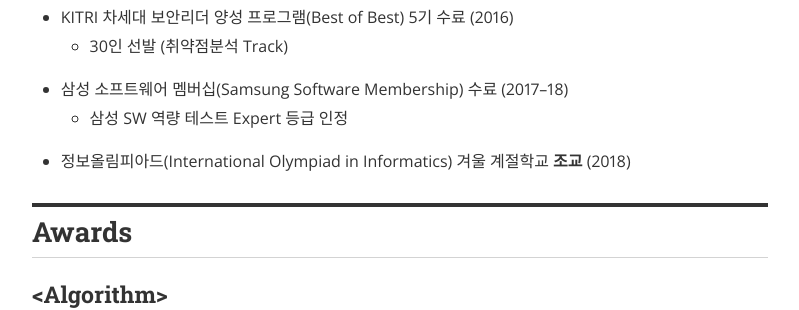
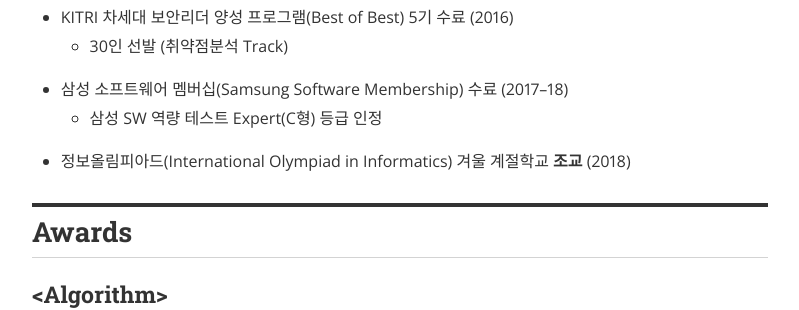
Before and after one commit to nyan101/nyan101.github.io, a Jekyll site: the page built from about.md, in a window 1280 px wide. Shown: the part 753-1063 px from the top of the page, without its empty margins (240-1039 px from the left). Built offline with Jekyll 4.4.1, drawn with Linux system fonts in a browser that asks for light colours; nearby versions of some CDN libraries; a style sheet for code colours, icons or effects is not loaded.

Commit message:
update about

```diff
--- a/about.md
+++ b/about.md
@@ -16,7 +16,7 @@
   * 30인 선발 (취약점분석 Track)
 
 * 삼성 소프트웨어 멤버십(Samsung Software Membership) 수료 (2017–18)
-  * 삼성 SW 역량 테스트 Expert 등급 인정
+  * 삼성 SW 역량 테스트 Expert(C형) 등급 인정
 
 * 정보올림피아드(International Olympiad in Informatics) 겨울 계절학교 **조교** (2018)
 
```
